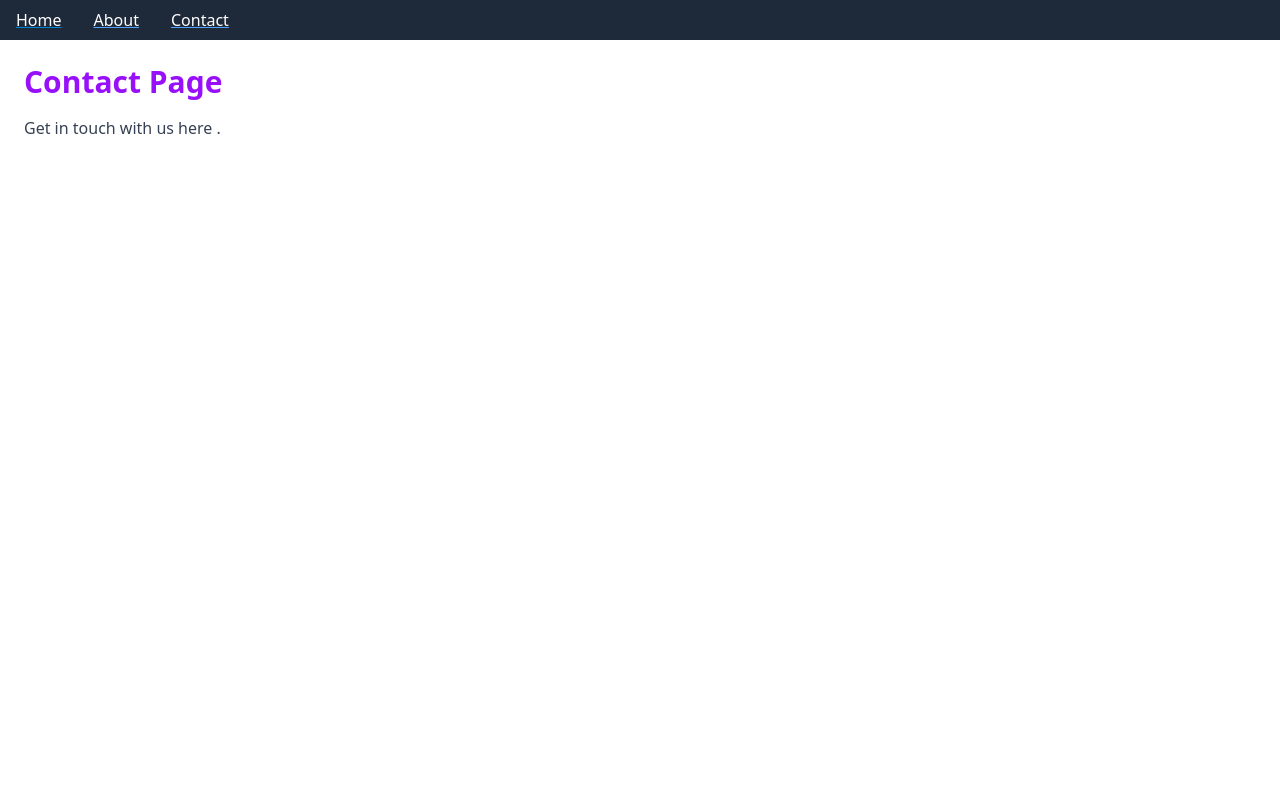
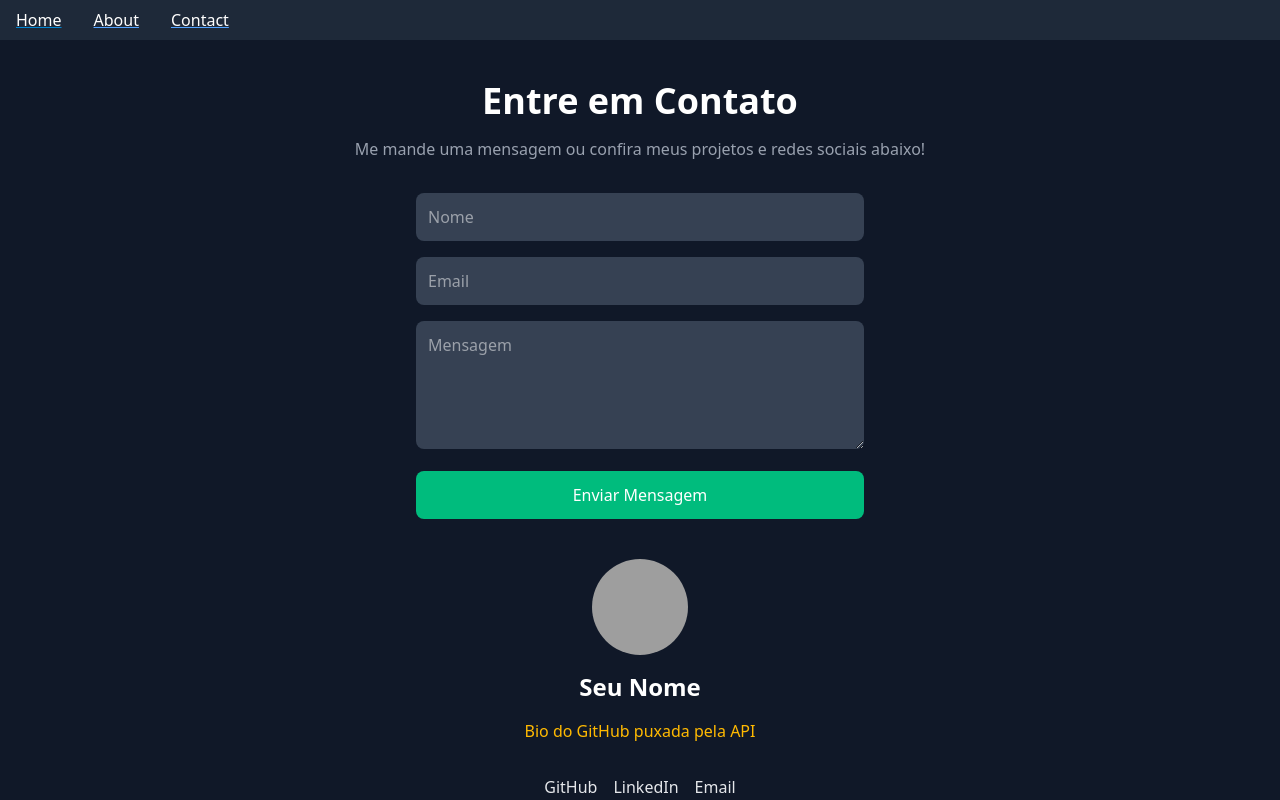
Before and after one commit to Fsp30/Multi-pages-with-React, a React (Vite) app in the folder app/: page /contact in a window 1280 px wide. Built offline with nearby package versions, Linux system fonts and the light colour scheme; grey boxes are pictures that could not be loaded; the HTML template or start-up script is replaced by a standard one.

Commit message:
Layout tela de contato (1.0.4)

```diff
--- a/app/src/components/Navbar.tsx
+++ b/app/src/components/Navbar.tsx
@@ -2,7 +2,7 @@ import { Link } from 'react-router-dom'
 
 export default function Navbar() {
   return (
-    <nav className="bg-gray-800 p-2">
+    <nav className="bg-gray-800 p-2 ">
       <ul className="flex space-x-8">
         <li>
           <Link to="/" className="text-white hover:text-blue-400 underline decoration-sky-600 ml-2">Home</Link>
--- a/app/src/pages/Contact.tsx
+++ b/app/src/pages/Contact.tsx
@@ -1,8 +1,30 @@
 export default function Contact() {
-        return (
-          <div className="p-6">
-            <h1 className="text-3xl font-bold text-purple-600">Contact Page</h1>
-            <p className="mt-4 text-gray-700">Get in touch with us here . </p>
-          </div>
-        )
-      }
+  return (
+    <div className="flex flex-col items-center justify-center min-h-screen p-6 bg-gray-900">
+
+      <h1 className="text-4xl font-bold text-white mb-4">Entre em Contato</h1>
+      <p className="text-gray-400 mb-8 text-center max-w-xl">
+        Me mande uma mensagem ou confira meus projetos e redes sociais abaixo!
+      </p>
+      <form className="w-full max-w-md space-y-4 mb-10">
+        <input type="text" placeholder="Nome" className="w-full p-3 rounded-lg bg-gray-700 text-white" />
+        <input type="email" placeholder="Email" className="w-full p-3 rounded-lg bg-gray-700 text-white" />
+        <textarea placeholder="Mensagem" className="w-full p-3 rounded-lg bg-gray-700 text-white h-32" />
+        <button type="submit" className="w-full p-3 bg-emerald-500 hover:bg-emerald-600 text-white rounded-lg transition">
+          Enviar Mensagem
+        </button>
+      </form>
+      <div className="flex flex-col items-center space-y-4">
+        <img src="URL_DA_IMAGEM" alt="Avatar GitHub" className="w-24 h-24 rounded-full" />
+        <h2 className="text-2xl text-white font-semibold">Seu Nome</h2>
+        <p className="text-amber-400 text-center max-w-sm">Bio do GitHub puxada pela API</p>
+        <div className="flex space-x-4 mt-4 text-gray-200">
+          <a href="https://github.com/SEU_USUARIO" >GitHub</a>
+          <a href="https://linkedin.com/in/SEU_LINKEDIN" >LinkedIn</a>
+          <a href="mailto:SEU_EMAIL">Email</a>
+        </div>
+      </div>
+    </div>
+
+  )
+}
--- a/app/src/pages/Home.tsx
+++ b/app/src/pages/Home.tsx
@@ -2,7 +2,7 @@ export default function Home() {
         return (
 
                 <div className="h-screen flex justify-center            items-center bg-gray-700 p-4">
-                        <div className="h-[85vh] w-4/5 overflow-y-auto bg-gray-900 p-4 text-emerald-200 rounded-3xl shadow-lg shadow-blue-500/50 ">
+                        <div className="h-[85vh] w-4/5 overflow-y-auto bg-gray-900 p-4 text-emerald-200 rounded-2xl shadow-lg shadow-blue-500/50 ">
                               <p className="m-6">Desde seu lançamento em 2013 pelo time do Facebook, o <span className="text-sky-600 font-bold  underline decoration-sky-600 md:decoration-blue-400">ReactJS</span> transformou completamente a forma como desenvolvemos aplicações web. Mais do que apenas uma biblioteca JavaScript, o React redefiniu conceitos e trouxe um novo padrão de eficiência, reatividade e escalabilidade para a criação de interfaces de usuário.</p>
                                 <p className="m-6">Um dos grandes diferenciais do React é seu modelo baseado em componentes reutilizáveis, que permite criar interfaces dinâmicas e modulares, facilitando tanto a manutenção quanto a escalabilidade de projetos. Além disso, o uso do Virtual DOM proporcionou ganhos significativos de performance em relação a abordagens tradicionais de manipulação da DOM.</p>
                                 <p className="m-6">Com o crescimento da comunidade e o suporte de grandes empresas, o React se consolidou como uma das ferramentas mais populares e influentes do ecossistema web. Ele serviu de base para outras tecnologias, como o React Native, que levou a filosofia de componentes para o desenvolvimento mobile.</p>
```
